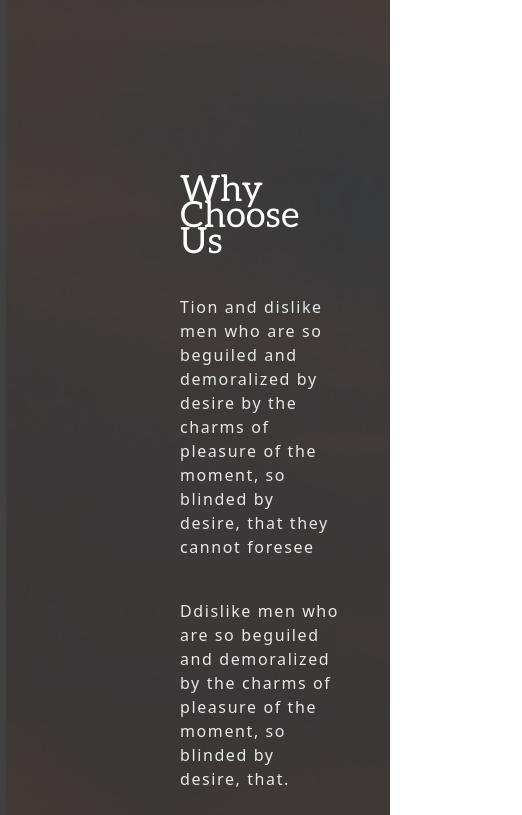
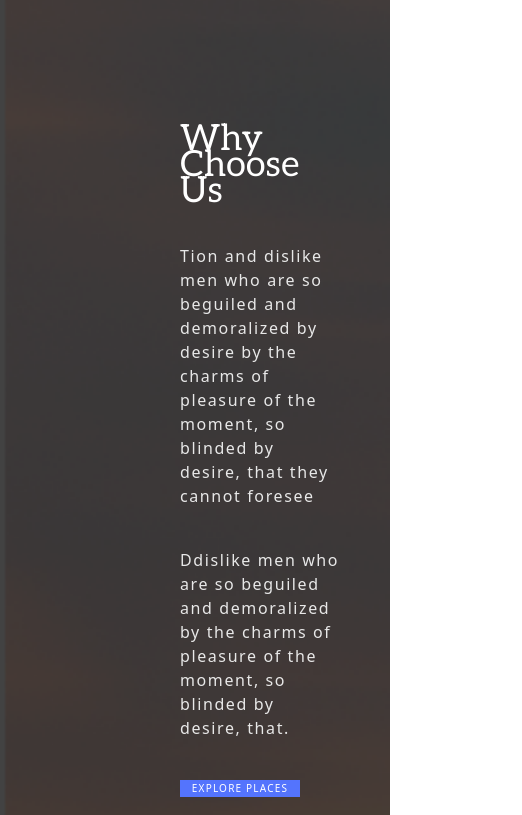
Before and after one commit to deepa5053/12-hours-test, a plain HTML site: page index.html in a window 390 px wide. Shown: the part 709-1524 px from the top of the page, 522 px wide, since content can reach past the window. Drawn offline with nearby package versions, Linux system fonts and the light colour scheme; a script that the page names is missing.

Commit message:
media query added

```diff
--- a/styles/index.scss
+++ b/styles/index.scss
@@ -260,3 +260,38 @@ background-color: #5474FD;
 border: none;
 margin: 20px;
 }
+@media screen and (max-width: 1000px) {
+    .input {
+    display: flex;
+    align-items: center;
+    text-align: center;
+    color: #999999;
+    width: 300px;
+    height: 30px;
+    }
+    .btn {
+    display: flex;
+    font-size: 5px;
+    letter-spacing: 0px;
+    line-height: 5px;
+    font-family: 'Josefin Sans';
+    font-style: normal;
+    font-weight: 400;
+    height: 20px;
+    }
+    .info {
+        max-width: 360px;
+        width: 100%;
+        height: 600px
+        }
+    .btn_2 {
+    height: 20px;
+    font-size: small;
+    width: 100px;
+    }
+    .btn_1  {
+    height: 20px;
+    width: 120px;
+    font-size: 10px;
+    }
+}
```
Also changed, not shown: styles/index.css.
